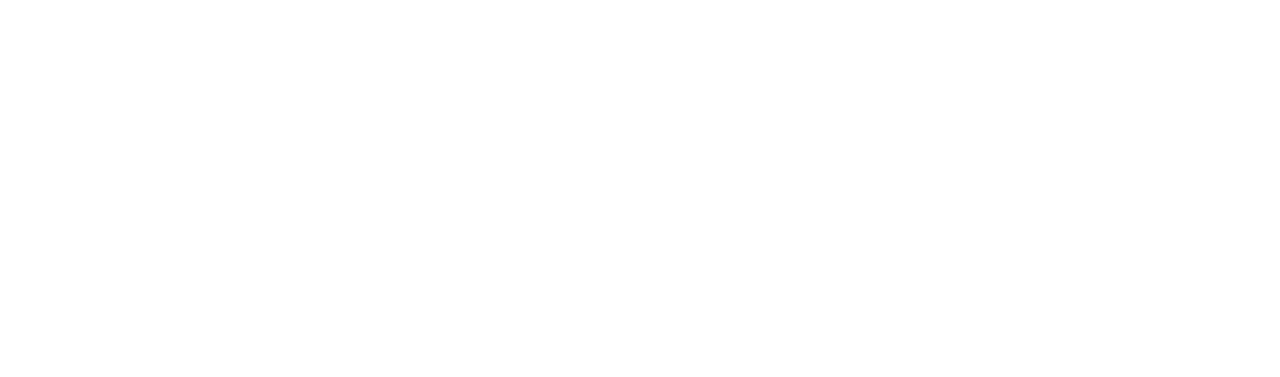
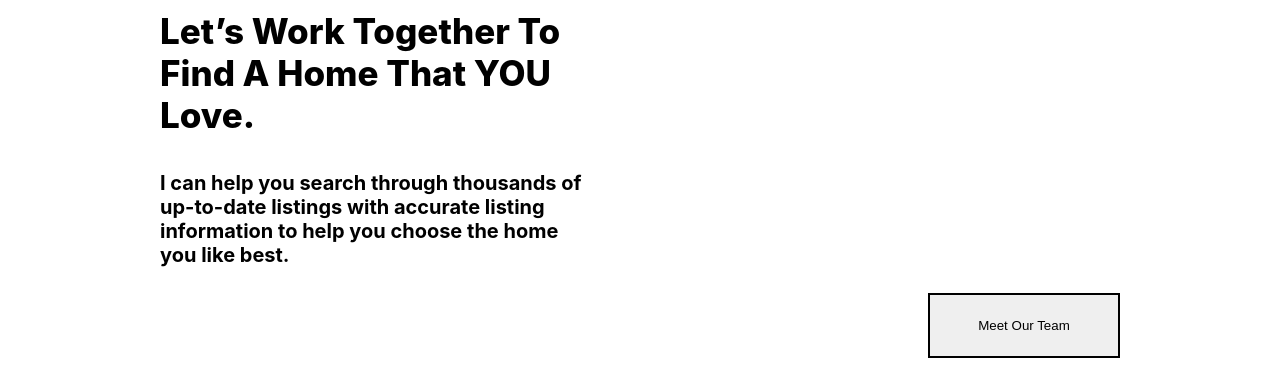
Before and after one commit to luislopez3/eap-interview-project, a React (Create React App) app: page / in a window 1280 px wide. Shown: the part 3467-3844 px from the top of the page. Before the commit the page ends 3502 px from the top, so only its background shows below. Built offline with nearby package versions, Linux system fonts and the light colour scheme.

Commit message:
add about component

```diff
--- a/src/App.js
+++ b/src/App.js
@@ -5,6 +5,7 @@
 import Listings from "./components/Listings";
 import Form from "./components/Form";
 import Info from "./components/Info";
+import About from "./components/About";
 
 export default function App() {
   return (
@@ -16,6 +17,7 @@
       <Listings />
       <Form />
       <Info />
+      <About />
       {/* Footer */}
     </>
   );
--- /dev/null
+++ b/src/components/About.js
@@ -0,0 +1,11 @@
+import data from "../data";
+
+export default function About() {
+  return (
+    <div className="about-container">
+      <h3 className="about-title-text sub-title-text">{data.settingsAboutTitle}</h3>
+      <h4 className="about-text">{data.settingsAboutDesc}</h4>
+      <button className="about-btn lrg-white-btn">{data.settingsAboutBtnTxt}</button>
+    </div>
+  );
+}
--- a/src/index.css
+++ b/src/index.css
@@ -228,6 +228,28 @@
   .info-btn {
     width: 55% !important;
   }
+  /* Desktop - Repeated Classes & Styles */
+  .about-container {
+    width: 75%;
+    margin: auto;
+  }
+  .about-title-text {
+    color: black !important;
+    width: 50%;
+
+  }
+  .about-text {
+    width: 45%;
+    font-size: 20px;
+  }
+  .about-btn {
+    position: relative;
+    left: 80%;
+    transform: translate(-100%, -230%);
+    border-radius: 5px;
+    width: 20% !important;
+    color: black !important;
+  }
 
   /* Desktop - Repeated Classes & Styles */
   .title-text {
```
